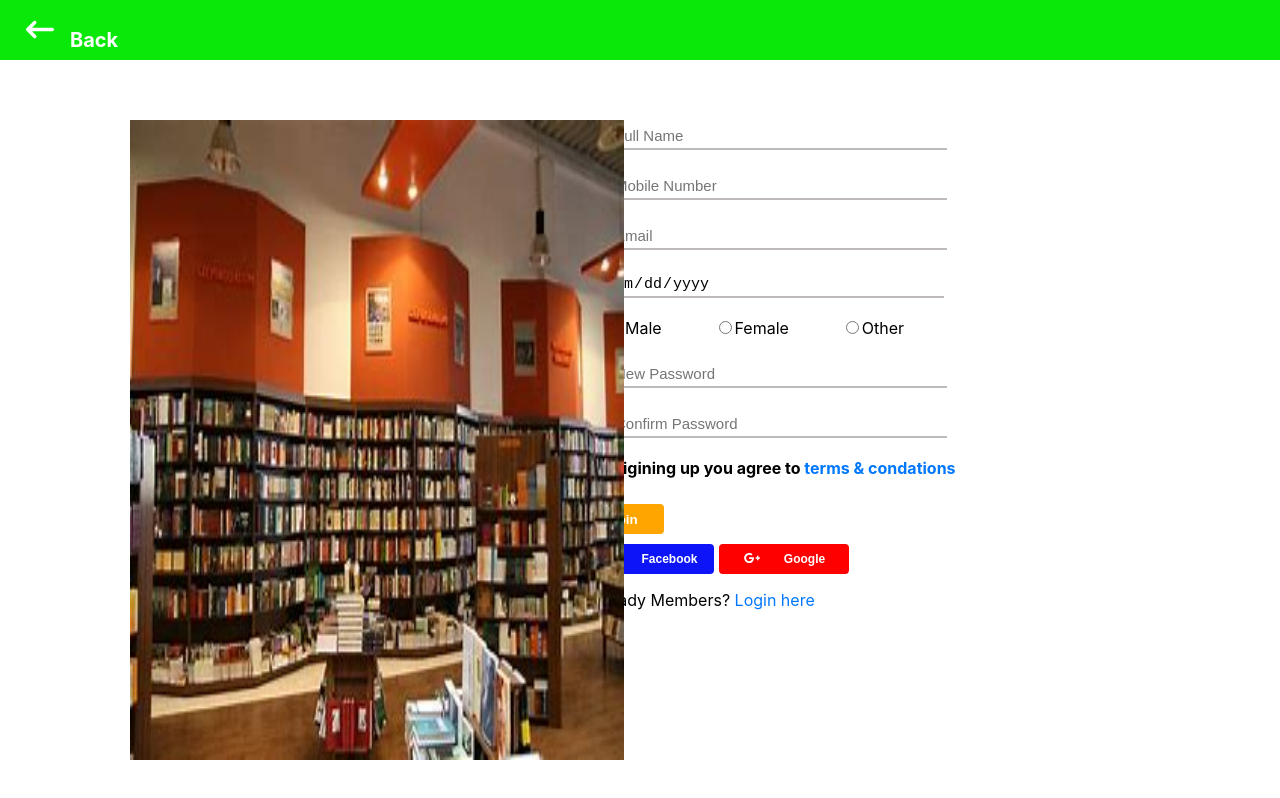
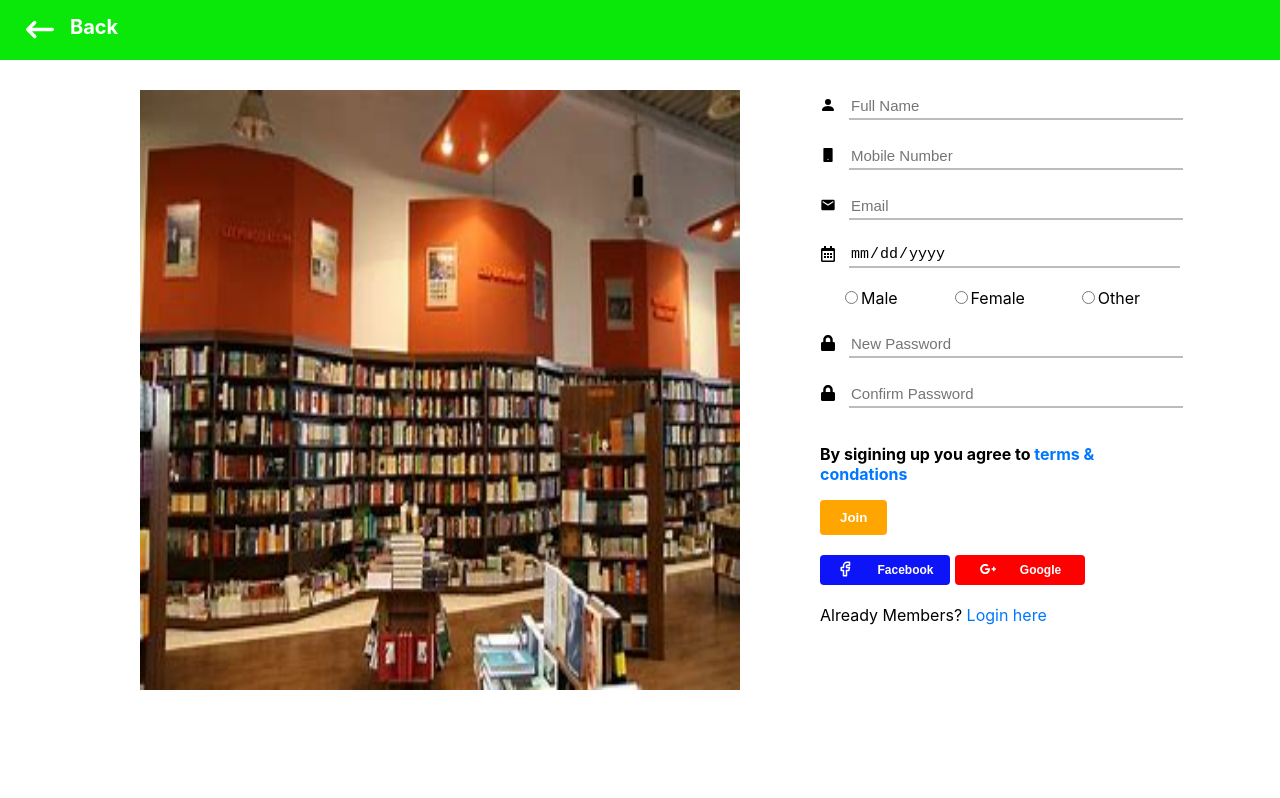
Before and after one commit to sudiptamang/book_store, a React (Create React App) app: page /Signupage in a window 1280 px wide. Built offline with nearby package versions, Linux system fonts and the light colour scheme.

Commit message:
review the singup page codes and ree-making page

```diff
--- a/src/pages/SignUpPage/SignUpPage.css
+++ b/src/pages/SignUpPage/SignUpPage.css
@@ -1,25 +1,20 @@
-.containers {
+.BackToHome{
   display: flex;
-  width: 1300px;
+}
+
+
+.container {
+  display: flex;
   margin-right: auto;
   margin-left: auto;
+  width: 1000px;
+  margin-top: 30px;
+
 }
-.container {
-  width: 50%;
-  margin-right: 20px;
-}
-.SignUpPageImg {
-  width: 38%;
-  height: 80vh;
-  position: relative;
-  top: 60px;
-  left: 130px;
-}
+
+
 .navBar {
-  display: flex;
-  justify-content: start;
   background-color: rgb(9, 232, 9);
-  background-size: cover;
   width: 100%;
   height: 60px;
 }
@@ -41,8 +36,7 @@
 .inputItems {
   display: flex;
   flex-direction: column;
-  padding-top: 50px;
-  padding-left: 80px;
+  margin-left: 80px;
 }
 .inputItems1 {
   padding-left: 80px;
@@ -61,7 +55,9 @@ input[type="number"]::-webkit-outer-spin-button {
   -webkit-appearance: none;
 }
 .input {
-  margin: 10px;
+  display: flex;
+align-items: center;
+margin-bottom: 20px;
 }
 .inputBox {
   width: 330px;
@@ -82,8 +78,7 @@ input[type="number"]::-webkit-outer-spin-button {
 }
 
 .SignUpDefined {
-  margin-top: 10px;
-  margin-left: 16px;
+  margin-bottom: 2  0px;
   font-weight: bold;
   font-size: 16px;
 }
@@ -98,13 +93,13 @@ a {
   margin-bottom: 0px;
 }
 .personInfo {
-  width: 80px;
-  height: 30px;
+  padding:  10px  20px ;
   background-color: orange;
   border-radius: 4px;
-  border-style: none;
+  border: none;
   color: white;
   font-weight: bold;
+  margin-bottom: 20px;
 }
 .personInfo:hover {
   cursor: pointer;
@@ -143,6 +138,3 @@ a {
 .SignUpWithGgl:hover {
   cursor: pointer;
 }
-.siginUp {
-  padding-left: 14px;
-}
--- a/src/pages/SignUpPage/SignUpPage.js
+++ b/src/pages/SignUpPage/SignUpPage.js
@@ -21,9 +21,9 @@ const SignUpPage = () => {
         </Link>
       </div>
 
-      <div className="containers">
-        <img src={SignUpImg} alt="" className="SignUpPageImg" />
-        <div className="container">
+      <div className="container">
+        <img src={SignUpImg} alt="" height={"600px"} width={"600px"} />
+        <div>
           <form action="_blank" className="inputItems">
             <div className="input">
               <BsPersonFill />
@@ -107,7 +107,7 @@ const SignUpPage = () => {
                 <span className="icon">Google</span>
               </button>
             </div>
-            <p className="siginUp">
+            <p>
               Already Members? <Link to={"/logpage"}>Login here</Link>
             </p>
           </div>
```
